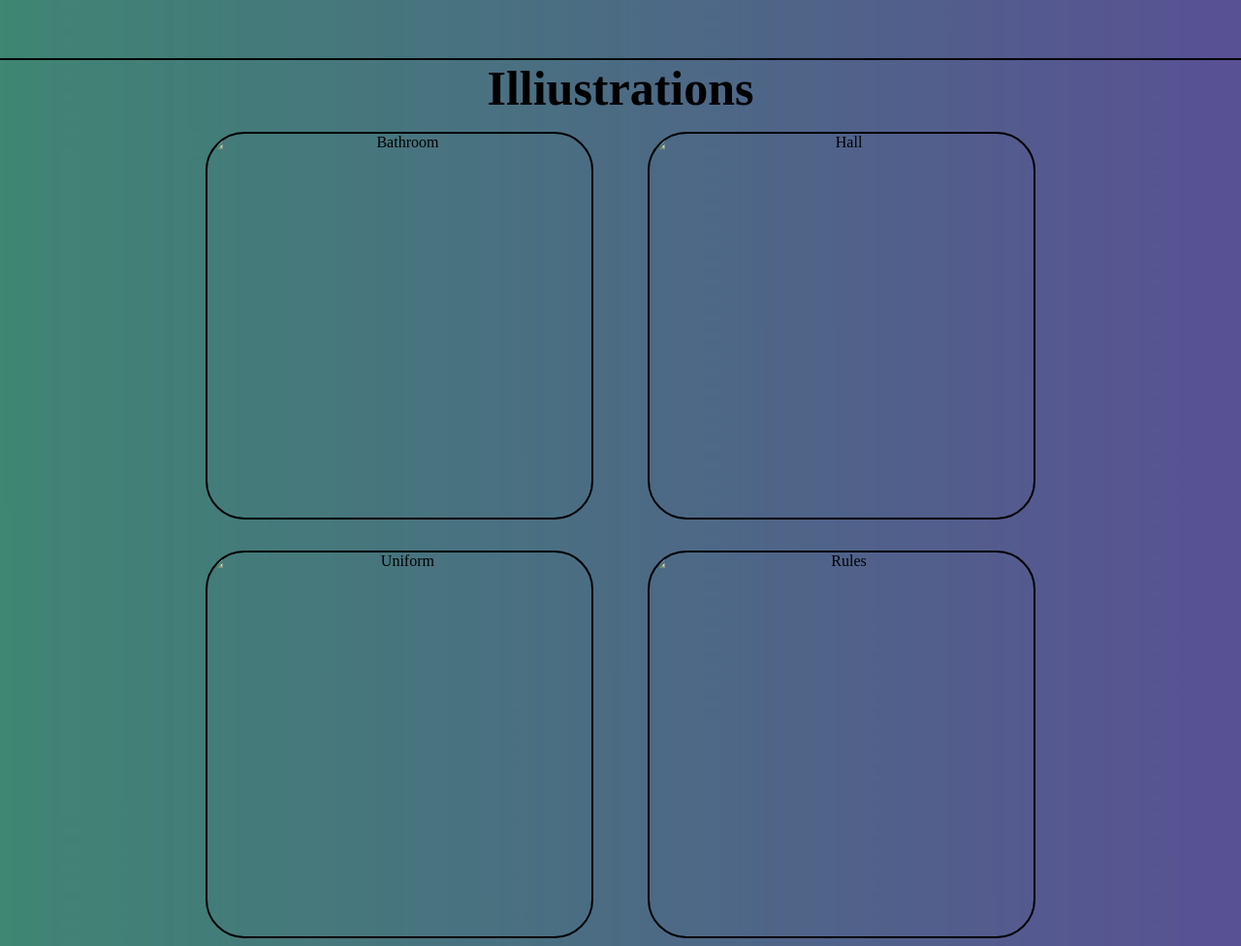
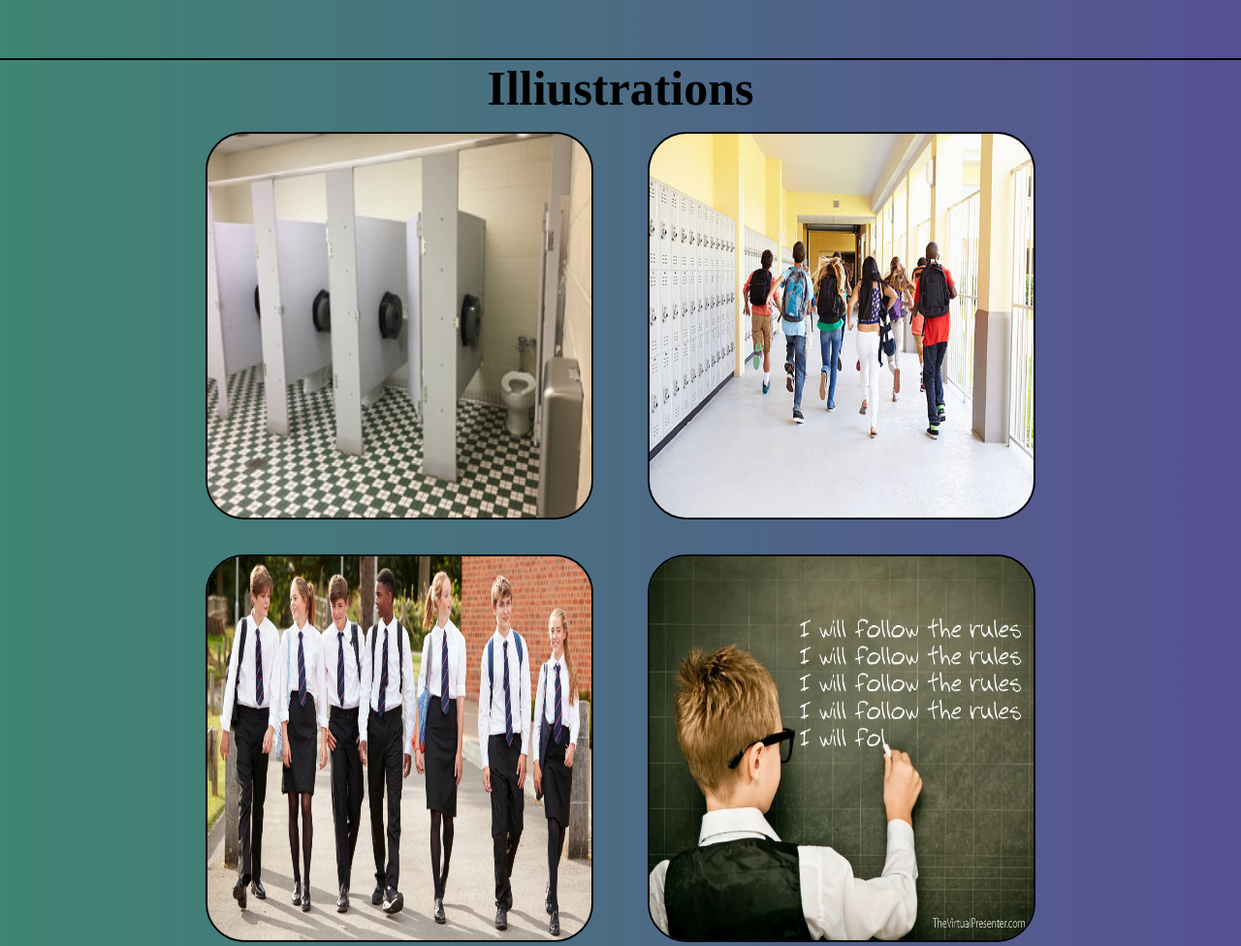
Before and after one commit to RapolasR/School-rules, a plain HTML site: page index.html in a window 1280 px wide. Shown: the part 1620-2596 px from the top of the page at 97% size. Drawn offline with nearby package versions, Linux system fonts and the light colour scheme; a web font is replaced by a local one.

Commit message:
Update index.html

```diff
--- a/index.html
+++ b/index.html
@@ -70,13 +70,13 @@
 
 
      <div class="gibs">
-     <img src="img/Bath.jpg" alt="Bathroom" class="photo">
-     <img src="img/Hallway.jpg" alt="Hall" class="photo">
+     <img src="Bath.jpg" alt="Bathroom" class="photo">
+     <img src="Hallway.jpg" alt="Hall" class="photo">
      </div>
 
      <div class="gibs">
-     <img src="img/uniform.jpg" alt="Uniform" class="photo">
-     <img src="img/rules.jpg" alt="Rules" class="photo">
+     <img src="uniform.jpg" alt="Uniform" class="photo">
+     <img src="rules.jpg" alt="Rules" class="photo">
      <div>
 
      <footer>
```
